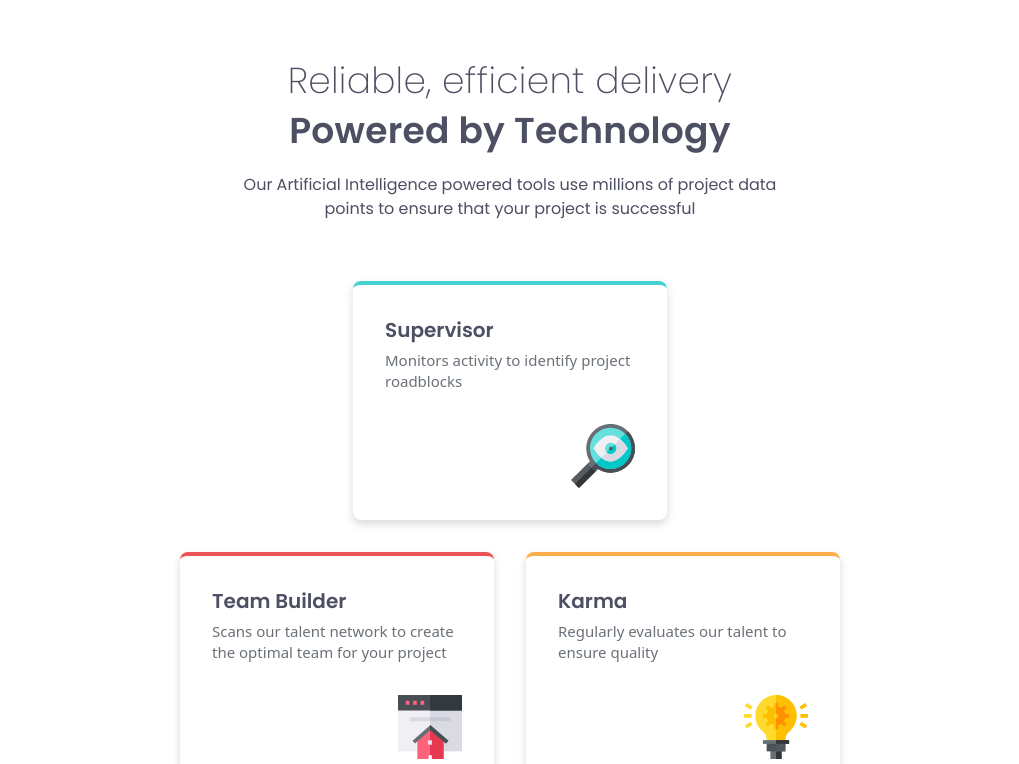
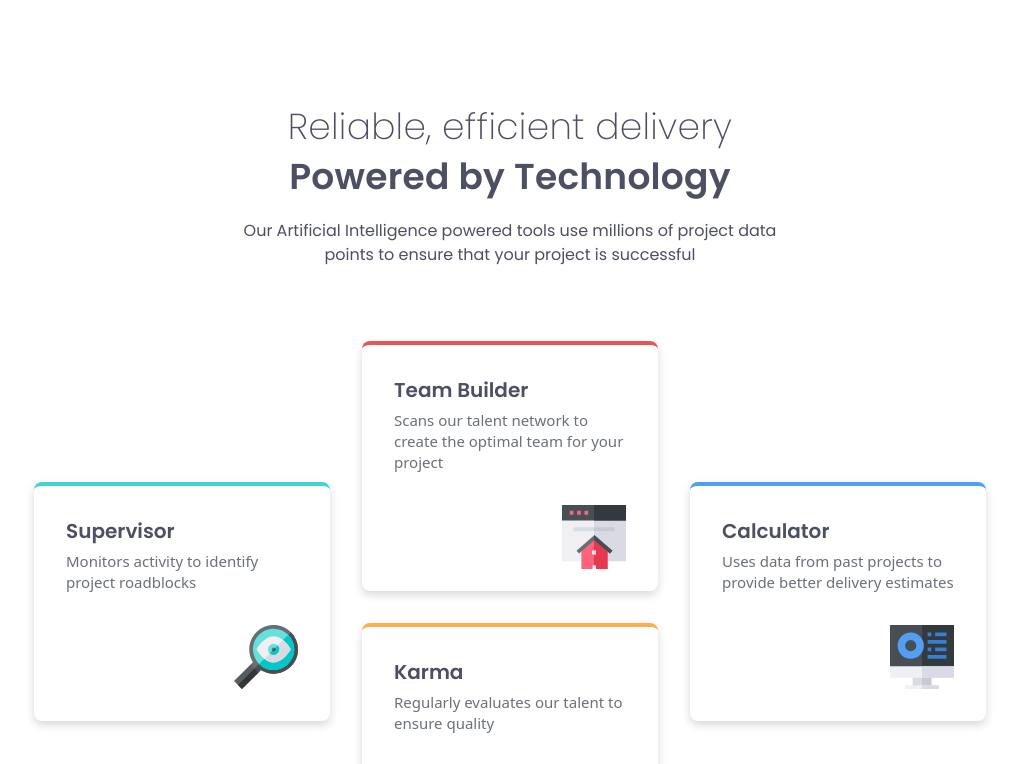
Before and after one commit to nerbertb/FEM-Four-Card-Feature, a React (Vite) app: page / in a window 1280 px wide. Shown: the top 764 px of the page, without its empty margins (130-1149 px from the left). Built offline with nearby package versions, Linux system fonts and the light colour scheme.

Commit message:
feat: completed desktop view

```diff
--- a/src/components/Card.jsx
+++ b/src/components/Card.jsx
@@ -1,7 +1,7 @@
 function Card(props) {
   return (
     <div
-      className="max-h-[250px] max-w-[314px] flex flex-col gap-8 p-8 bg-white drop-shadow-lg rounded-lg"
+      className="max-h-[250px] max-w-[314px] lg:max-w-[350px] flex flex-col gap-8 p-8 bg-white drop-shadow-lg rounded-lg"
       style={{ borderTop: '4px solid', borderTopColor: props.color }}
     >
       <div className="flex flex-col gap-1.5 ">
--- a/src/components/Home.jsx
+++ b/src/components/Home.jsx
@@ -15,10 +15,10 @@ function Home() {
   }
 
   return (
-    <main className='flex justify-center my-14'>
-      <div className="max-w-[375px] flex flex-col justify-center items-center gap-15 md:max-w-3xl">
-        <div className="max-w-[316px] flex flex-col gap-4 md:max-w-[540px] md:text-center">
-          <div className='md:max-w-[540px]'>
+    <main className="flex justify-center items-center my-14 md:my-20 lg:my-25.5 lg:mx-41">
+      <div className="max-w-[375px] flex flex-col justify-center items-center gap-15 md:gap-18.5 md:max-w-3xl lg:max-w-[1140px]">
+        <div className="max-w-[316px] flex flex-col justify-center items-center gap-4 md:max-w-[540px] md:text-center lg:max-w-[1114px]">
+          <div className="md:max-w-[540px]">
             <h1 className="text-[24px]/[140%] tracking-[0.25px] poppins-extralight text-[#4D4F62] md:text-4xl/[140%]">
               Reliable, efficient delivery
             </h1>
@@ -26,19 +26,35 @@ function Home() {
               Powered by Technology
             </h2>
           </div>
-          <div>
+          <div className="md:max-w-[540px]">
             <p className="text[15px]/[140%] text-[#4D4F62] poppins-regular text-center">
               Our Artificial Intelligence powered tools use millions of project
               data points to ensure that your project is successful
             </p>
           </div>
         </div>
-        <section className='max-w-[314px] grid grid-cols-1 gap-8 md:max-w-[660px] md:grid-cols-2 md:auto-rows-auto md:place-items-center'>{cards.map((card, index) => {
-            const pos = index === 0 ? 'md:col-span-2 md:row-start-1' : index === 1 ? 'md:col-start-1 md:row-start-2' : index === 2 ? 'md:col-start-2 md:row-start-2' : 'md:col-span-2 md:row-start-3';
+        <section className="max-w-[314px] grid grid-cols-1 gap-8 w-full md:max-w-[660px] md:grid-cols-2 lg:grid-cols-3 md:auto-rows-auto  lg:max-w-[1114px] place-items-center ">
+          {cards.map((card, index) => {
+            let pos =
+              index === 0
+                ? 'md:col-span-2 md:row-start-1 lg:col-start-1 lg:row-start-1 lg:col-span-1 lg:row-span-2 lg:self-center'
+                : index === 1
+                ? 'md:col-start-1 md:row-start-2 lg:col-start-2 lg:row-start-1'
+                : index === 2
+                ? 'md:col-start-2 md:row-start-2 lg:col-start-2 lg:row-start-2'
+                : 'md:col-span-2 md:row-start-3 lg:col-start-3 lg:row-start-1  lg:col-span-1  lg:row-span-2 lg:self-center';
+
+            // if (index === 0) pos += ' lg:col-start-1 lg:row-start-1 lg:self-center';
+            // if (index === 1) pos += ' lg:col-start-2 lg:row-start-1';
+            // if (index === 2) pos += ' lg:col-start-2 lg:row-start-2';
+            // if (index === 3) pos += ' lg:col-start-3 lg:row-start-1 lg:self-center';
             return (
-                <div key={card.title} className={pos}>{createCards(card)}</div>
-            )
-        })}</section>
+              <div key={card.title} className={pos}>
+                {createCards(card)}
+              </div>
+            );
+          })}
+        </section>
       </div>
     </main>
   );
```
